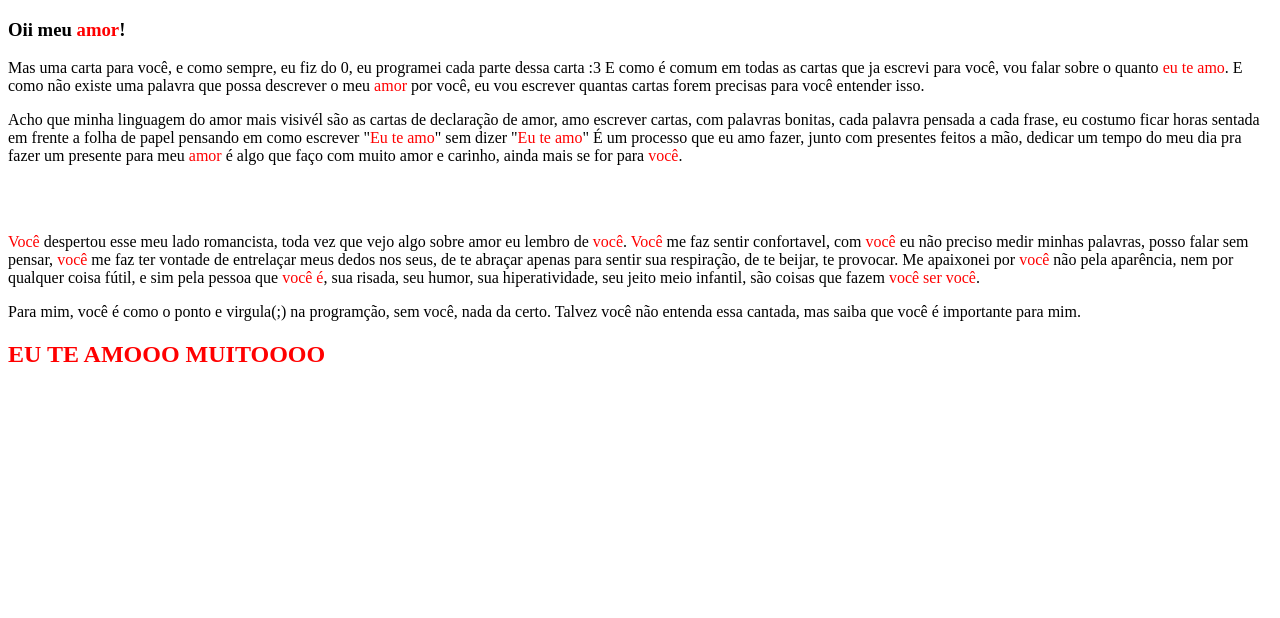
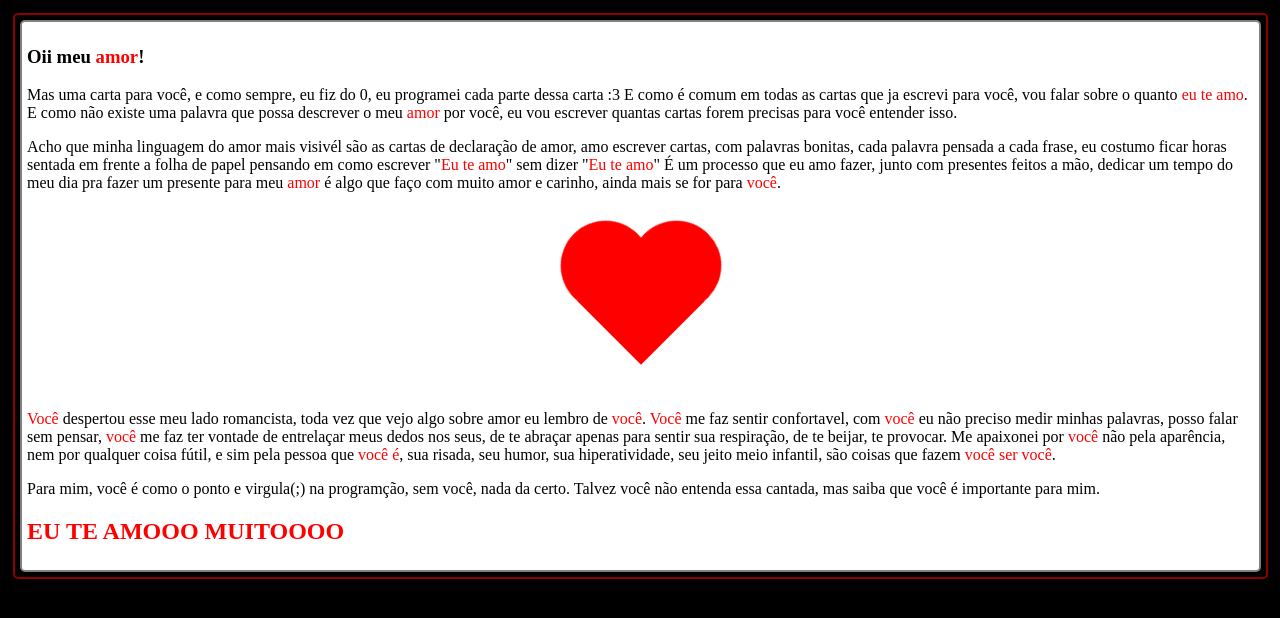
Before and after one commit to evillynneves926-cloud/carta-amor, a plain HTML site: page index.html in a window 1280 px wide. Drawn offline with Linux system fonts and the light colour scheme; the site is published under a folder, as on GitHub Pages, so addresses that start at the root find nothing.

Commit message:
Add files via upload

```diff
--- a/index.html
+++ b/index.html
@@ -4,8 +4,7 @@
     <meta charset="UTF-8">
     <meta name="viewport" content="width=device-width, initial-scale=1.0">
     <title>CARTA PARA MEU AMOR</title>
-    <link href="/style.css" rel="stylesheet" type="text/css" media="all">
-</head>
+    <link rel="stylesheet" href="style.css"></head>
 <body>
     <div class="big">
         <div class="main">
```
